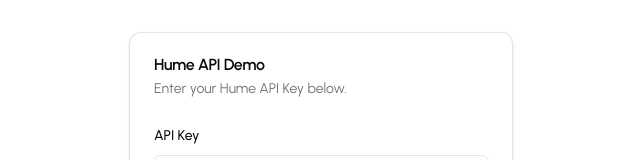
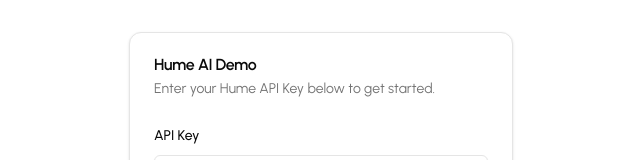
Before and after one commit to isti2415/hume-ai-demo, a Next.js app: page /written-language in a window 1280 px wide. Shown: the top 160 px of the page, without its empty margins (319-959 px from the left). Built offline with nearby package versions, Linux system fonts and the light colour scheme.

Commit message:
added vercel analytics and insights

```diff
--- a/app/layout.tsx
+++ b/app/layout.tsx
@@ -6,6 +6,8 @@
 import Nav from "@/components/navigation-menu";
 import { Auth } from "@/components/hume/Auth";
 import Head from "next/head";
+import { Analytics } from "@vercel/analytics/react";
+import { SpeedInsights } from "@vercel/speed-insights/next";
 
 const urbanist = Urbanist({ subsets: ["latin"] });
 
@@ -40,6 +42,8 @@
             <div className="mt-8">{children}</div>
           </Auth>
         </ThemeProvider>
+        <SpeedInsights />
+        <Analytics />
       </body>
     </html>
   );
--- a/components/hume/Login.tsx
+++ b/components/hume/Login.tsx
@@ -27,8 +27,8 @@
     <div className="container mx-auto max-w-md py-8">
       <Card>
         <CardHeader>
-          <CardTitle>Hume API Demo</CardTitle>
-          <CardDescription>Enter your Hume API Key below.</CardDescription>
+          <CardTitle>Hume AI Demo</CardTitle>
+          <CardDescription>Enter your Hume API Key below to get started.</CardDescription>
         </CardHeader>
         <CardContent className="space-y-4">
           <div className="space-y-2">
--- a/package.json
+++ b/package.json
@@ -17,6 +17,8 @@
     "@radix-ui/react-separator": "^1.0.3",
     "@radix-ui/react-slot": "^1.0.2",
     "@react-three/fiber": "^8.16.3",
+    "@vercel/analytics": "^1.2.2",
+    "@vercel/speed-insights": "^1.0.10",
     "class-variance-authority": "^0.7.0",
     "clsx": "^2.1.1",
     "framer-motion": "^11.1.7",
```
Also changed, not shown: 1 other file (tests, documents, lock files or other folders).
